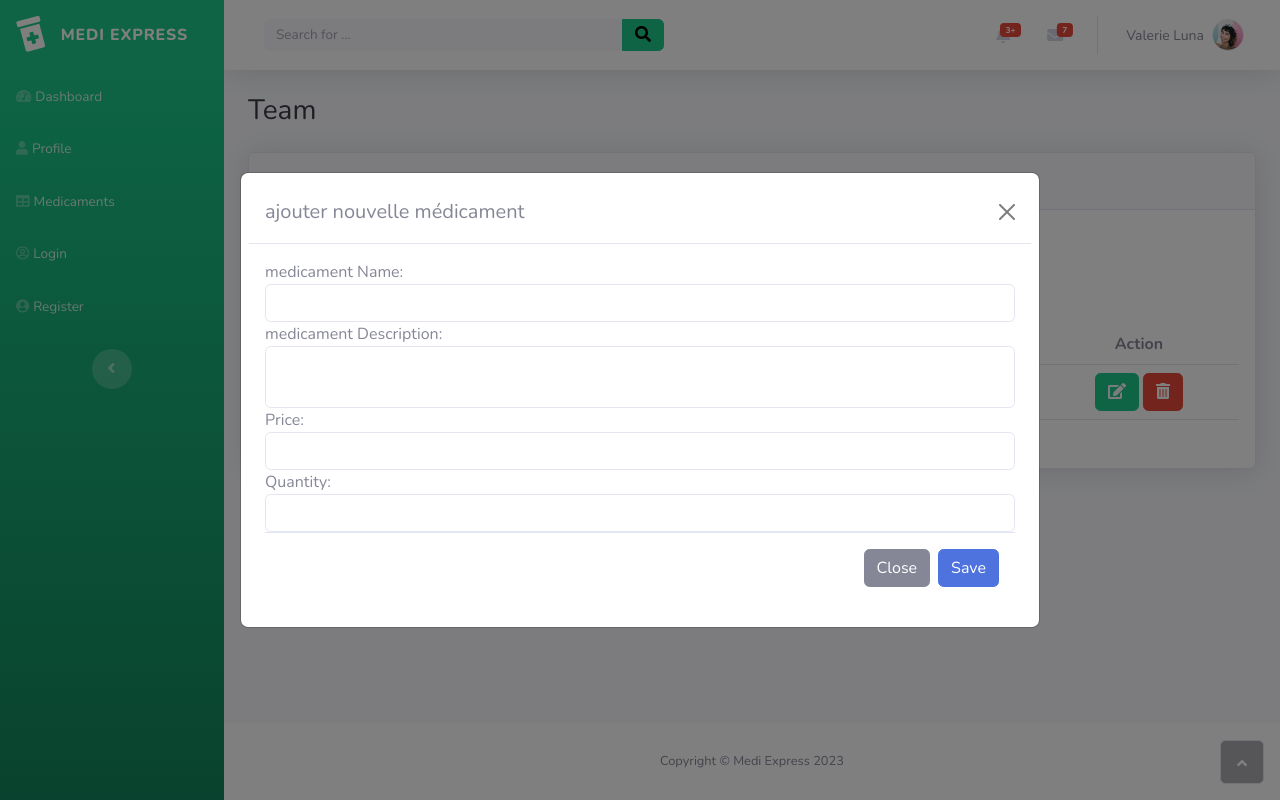
After one commit to HMZElidrissi/MediExpress, a PHP site: page /medicament_table in a window 1280 px wide, after a click on "ajouter nouvelle médicament". The commit adds this page. Run offline with PHP 8.4, Linux system fonts and the light colour scheme; tables that the repository leaves empty hold one stand-in row (values such as "Sample post").

Commit message:
finir la tache CRUD le médicament

```diff
--- a/Core/Router.php
+++ b/Core/Router.php
@@ -26,7 +26,8 @@ class Router
      */
     public function route($uri, $method)
     {
-        foreach ($this->routes as $route) {
+        foreach ($this->routes as $route)
+        {
             if ($route['uri'] === $uri && $route['method'] === strtoupper($method)) {
                 return $route;
             }
--- /dev/null
+++ b/Views/medicament_table.php
@@ -0,0 +1,175 @@
+<!DOCTYPE html>
+<html data-bs-theme="light" lang="en">
+
+<head>
+    <meta charset="utf-8">
+    <meta name="viewport" content="width=device-width, initial-scale=1.0, shrink-to-fit=no">
+    <title>Table - Medi Express</title>
+    <link rel="stylesheet" href="assets/bootstrap/css/bootstrap.min.css">
+    <link rel="stylesheet" href="https://fonts.googleapis.com/css?family=Nunito:200,200i,300,300i,400,400i,600,600i,700,700i,800,800i,900,900i&amp;display=swap">
+    <link rel="stylesheet" href="assets/fonts/fontawesome-all.min.css">
+</head>
+
+<body id="page-top">
+    <div id="wrapper">
+        <?php include("partials/_sidebar.php"); ?>
+        <div class="d-flex flex-column" id="content-wrapper">
+            <div id="content">
+                <?php include("partials/_navbar.php"); ?>
+                <div class="container-fluid">
+                    <h3 class="text-dark mb-4">Team</h3>
+                    <div class="card shadow">
+                        <div class="card-header py-3">
+                            <p class="text-success m-0 fw-bold">Employee Info</p>
+                        </div>
+                        <div class="card-body">
+
+                            <div class="table-responsive table mt-2" role="grid" aria-describedby="dataTable_info">
+                                <!-- Button trigger modal -->
+                <button type="button" class="btn align-items-start sidebar-dark accordion bg-gradient-success p-2 text-light navbar-dark mb-4" data-toggle="modal" data-target="#exampleModalCenter">
+                ajouter nouvelle médicament
+                </button>
+
+                <!-- Modal -->
+                <div class="modal fade" id="exampleModalCenter" tabindex="-1" role="dialog"
+                    aria-labelledby="exampleModalCenterTitle" aria-hidden="true">
+                    <div class="modal-dialog modal-lg modal-dialog-centered" role="document">
+                        <div class="modal-content">
+                            <div class="modal-header">
+                                <h5 class="modal-title" id="exampleModalLongTitle">ajouter nouvelle médicament</h5>
+                                <button type="button" class="btn-close" data-dismiss="modal"
+                                    aria-label="Close"></button>
+                            </div>
+                            <div class="modal-body">
+                                <form action="add_medicament" method="POST">
+
+                                    <div class="form-group">
+                                        <label for="jobName">medicament Name:</label>
+                                        <input type="text" class="form-control" id="medName" name="name" required>
+                                    </div>
+                                    <div class="form-group">
+                                        <label for="jobDescription">medicament Description:</label>
+                                        <textarea class="form-control" id="medDescription" name="description"
+                                            required style="resize : none;"></textarea>
+                                    </div>
+                                    <div class="form-group">
+                                        <label for="jobCompany">Price:</label>
+                                        <input type="number" class="form-control" id="medPrice" name="price"
+                                            required>
+                                    </div>
+                                    <div class="form-group">
+                                        <label for="jobLocation">Quantity:</label>
+                                        <input type="number" class="form-control" id="medQuantity" name="quantity_in_stock"
+                                            required>
+                                    </div>
+                                    <div class="modal-footer">
+                                        <button type="button" class="btn btn-secondary"
+                                            data-dismiss="modal">Close</button>
+                                        <button type="submit" name="save_med" class="btn btn-primary">Save</button>
+                                    </div>
+                                </form>
+                            </div>
+                        </div>
+                    </div>
+                </div>
+                            <table class="table mt-4" id="dataTable">
+                                <thead>
+                                    <tr>
+                                        <th class="text-center">Name</th>
+                                        <th class="text-center">Description</th>
+                                        <th class="text-center">Price</th>
+                                        <th class="text-center">Quantity</th>
+                                        <th class="text-center">Action</th>
+                                    </tr>
+                                </thead>
+                                <tbody>
+                                    <?php foreach ($d_medicament as $rows) { ?>
+                                        <tr>
+                                            <td class="text-center"><?= $rows->name ?></td>
+                                            <td class="text-center"><?= (strlen($rows->description) > 50) ? substr($rows->description, 0, 50) . '...' : $rows->description ?></td>
+
+                                            <td class="text-center"><?= $rows->price ?></td>
+                                            <td class="text-center"><?= $rows->quantity_in_stock ?></td>
+                                            <td class="text-center">
+                                            <!-- button edit medicament -->
+                                            <button type="button" class="btn btn-success" data-toggle="modal" data-target="#modal_edit_<?= $rows->id ?>">
+                                                  <i class="fas fa-edit text-light"></i>
+                                            </button>
+                                            <!-- button delete medicament -->
+                                            <a href="delete_medicament?id=<?= $rows->id ?>">
+                                                <button type="button" class="btn btn-danger">
+                                                      <i class="fas fa-trash-alt"></i>
+                                                </button>
+                                            </a>
+                                            </td>
+                                        </tr>
+                <!-- ========================== modal edit medicament ================================== -->
+                <div class="modal fade" id="modal_edit_<?= $rows->id ?>" tabindex="-1" role="dialog"
+                    aria-labelledby="exampleModalCenterTitle" aria-hidden="true">
+                    <div class="modal-dialog modal-lg modal-dialog-centered" role="document">
+                        <div class="modal-content">
+                            <div class="modal-header">
+                                <h5 class="modal-title" id="exampleModalLongTitle">Update médicament</h5>
+                                <button type="button" class="btn-close" data-dismiss="modal"
+                                    aria-label="Close"></button>
+                            </div>
+                            <div class="modal-body">
+                                <form action="upp_medicament" method="POST">
+                                    <input type="hidden" class="form-control" value="<?= $rows->id ?>" id="id" name="id" required>
+
+                                    <div class="form-group">
+                                        <label for="jobName">medicament Name:</label>
+                                        <input type="text" class="form-control" value="<?= $rows->name ?>" id="medName" name="name" required>
+                                    </div>
+                                    <div class="form-group">
+                                        <label for="jobDescription">medicament Description:</label>
+                                        <textarea class="form-control" id="medDescription" value="<?= $rows->description ?>" name="description"
+                                            required style="resize : none;"></textarea>
+                                    </div>
+                                    <div class="form-group">
+                                        <label for="jobCompany">Price:</label>
+                                        <input type="number" class="form-control" value="<?= $rows->price ?>" id="medPrice" name="price"
+                                            required>
+                                    </div>
+                                    <div class="form-group">
+                                        <label for="jobLocation">Quantity:</label>
+                                        <input type="number" class="form-control" value="<?= $rows->quantity_in_stock?>" id="medQuantity" name="quantity_in_stock"
+                                            required>
+                                    </div>
+                                    <div class="modal-footer">
+                                        <button type="button" class="btn btn-secondary"
+                                            data-dismiss="modal">Close</button>
+                                        <button type="submit" name="update_med" class="btn btn-primary">Save</button>
+                                    </div>
+                                </form>
+                            </div>
+                        </div>
+                    </div>
+                </div>
+                                    <?php } ?>
+                                </tbody>
+                            </table>
+
+                            </div>
+                        </div>
+                    </div>
+                </div>
+            </div>
+            <?php include("partials/_footer.php"); ?>
+        </div><a class="border rounded d-inline scroll-to-top" href="#page-top"><i class="fas fa-angle-up"></i></a>
+    </div>
+    <script src="https://cdn.jsdelivr.net/npm/bootstrap@5.3.2/dist/js/bootstrap.bundle.min.js"
+                integrity="sha384-C6RzsynM9kWDrMNeT87bh95OGNyZPhcTNXj1NW7RuBCsyN/o0jlpcV8Qyq46cDfL"
+                crossorigin="anonymous">
+            </script>
+            <script src="https://code.jquery.com/jquery-3.5.1.slim.min.js"></script>
+            <script src="https://cdn.jsdelivr.net/npm/@popperjs/core@2.9.2/dist/umd/popper.min.js"></script>
+            <script src="https://stackpath.bootstrapcdn.com/bootstrap/4.5.2/js/bootstrap.min.js"></script>
+    <script src="assets/js/script.js"></script>
+    <script src="assets/bootstrap/js/bootstrap.min.js"></script>
+    <script src="assets/js/bs-init.js"></script>
+    <script src="assets/js/theme.js"></script>
+
+</body>
+
+</html>
--- a/Views/partials/_sidebar.php
+++ b/Views/partials/_sidebar.php
@@ -7,9 +7,9 @@
         </a>
         <hr class="sidebar-divider my-0">
         <ul class="navbar-nav text-light" id="accordionSidebar">
-            <li class="nav-item"><a class="nav-link" href="index.php"><i class="fas fa-tachometer-alt"></i><span>Dashboard</span></a></li>
+            <li class="nav-item"><a class="nav-link" href="/"><i class="fas fa-tachometer-alt"></i><span>Dashboard</span></a></li>
             <li class="nav-item"><a class="nav-link" href="profile.php"><i class="fas fa-user"></i><span>Profile</span></a></li>
-            <li class="nav-item"><a class="nav-link" href="table.php"><i class="fas fa-table"></i><span>Table</span></a></li>
+            <li class="nav-item"><a class="nav-link" href="medicament_table"><i class="fas fa-table"></i><span>Medicaments</span></a></li>
             <li class="nav-item"><a class="nav-link" href="login.php"><i class="far fa-user-circle"></i><span>Login</span></a></li>
             <li class="nav-item"><a class="nav-link" href="register.php"><i class="fas fa-user-circle"></i><span>Register</span></a></li>
         </ul>
--- /dev/null
+++ b/app/Controllers/MedicamentController.php
@@ -0,0 +1,53 @@
+<?php
+namespace App\Controllers;
+use App\Models\Medicament;
+class MedicamentController
+{
+public $medicament;
+
+public function __construct()
+{
+    $this->medicament = new Medicament();
+}
+public function D_medicament()
+{
+    $d_medicament = $this->medicament->display_medicaments();
+    require(__DIR__ .'../../../views/medicament_table.php');
+}
+public function A_medicament()
+{
+    if(isset($_POST['save_med']))
+    {
+        extract($_POST);
+        $a_medicament = $this->medicament->add_medicaments($name, $description, $price, $quantity_in_stock);
+        if($a_medicament)
+        {
+            header('location: medicament_table');
+        }
+    }
+}
+public function U_medicament()
+{
+    if(isset($_POST['update_med']))
+    {
+        extract($_POST);
+        $u_medicament = $this->medicament->Update_medicaments($id, $name, $description, $price, $quantity_in_stock);
+        if($u_medicament)
+        {
+            header('location: medicament_table');
+        }
+    }
+}
+public function delete_medicament()
+{
+    if(isset($_GET['id']))
+    {
+        $medicament_id = $_GET['id'];
+        $delete_med = $this->medicament->delete_medicaments($medicament_id);
+        if($delete_med)
+        {
+            header('location: medicament_table');
+        }
+    }
+}
+}
--- /dev/null
+++ b/app/Models/Medicament.php
@@ -0,0 +1,55 @@
+<?php
+namespace App\Models;
+use Core\Database;
+
+class Medicament{
+
+    protected $db;
+
+    public function __construct() {
+        $this->db = Database::getInstance();
+    }
+    public function display_medicaments()
+    {
+        $sql = "SELECT * FROM medicaments";
+        $stmt = $this->db->query($sql);
+        $result = $stmt->fetchAllRecords();
+        return $result;
+    }
+    public function add_medicaments($name, $description, $price, $quantity_in_stock)
+    {
+        $sql = "INSERT INTO `medicaments`(`name`, `description`, `price`, `quantity_in_stock`)
+                VALUES (:name, :description, :price, :quantity_in_stock)";
+
+        $stmt = $this->db->query($sql);
+        $this->db->bind(':name' , $name);
+        $this->db->bind(':description' , $description);
+        $this->db->bind(':price' , $price);
+        $this->db->bind(':quantity_in_stock' , $quantity_in_stock);
+        return $stmt->execute();
+    }
+    public function Update_medicaments($id, $name, $description, $price, $quantity_in_stock)
+    {
+
+        $sql = "UPDATE medicaments SET
+        `name` = :name,
+        `description` = :description,
+        `price` = :price,
+        `quantity_in_stock` = :quantity_in_stock WHERE id = :id";
+
+        $stmt = $this->db->query($sql);
+        $this->db->bind(':id' , $id);
+        $this->db->bind(':name' , $name);
+        $this->db->bind(':description' , $description);
+        $this->db->bind(':price' , $price);
+        $this->db->bind(':quantity_in_stock' , $quantity_in_stock);
+        return $stmt->execute();
+    }
+    public function delete_medicaments($medicament_id)
+    {
+        $sql = "DELETE FROM medicaments WHERE id = :medicament_id";
+        $stmt = $this->db->query($sql);
+        $this->db->bind(':medicament_id' , $medicament_id);
+        return $stmt->execute();
+    }
+}
--- a/public/index.php
+++ b/public/index.php
@@ -1,6 +1,6 @@
 <?php
+require_once __DIR__ . '/../vendor/autoload.php';
 
-require_once __DIR__ . '/../vendor/autoload.php';
 
 $dotenv = Dotenv\Dotenv::createImmutable(__DIR__ . '/..');
 $dotenv->load();
--- a/public/routes.php
+++ b/public/routes.php
@@ -2,10 +2,16 @@
 
 use Core\Router;
 use App\Controllers\HomeController;
+use App\Controllers\MedicamentController;
 
 $router = new Router();
 
 $router->get('/', HomeController::class, 'home');
+$router->get('/medicament_table', MedicamentController::class, 'D_medicament');
+$router->post('/add_medicament', MedicamentController::class, 'A_medicament');
+$router->post('/upp_medicament', MedicamentController::class, 'U_medicament');
+$router->get('/delete_medicament', MedicamentController::class, 'delete_medicament');
+
 
 
 
```
Also changed, not shown: Views/table.php (deleted, +0 -174 lines).
